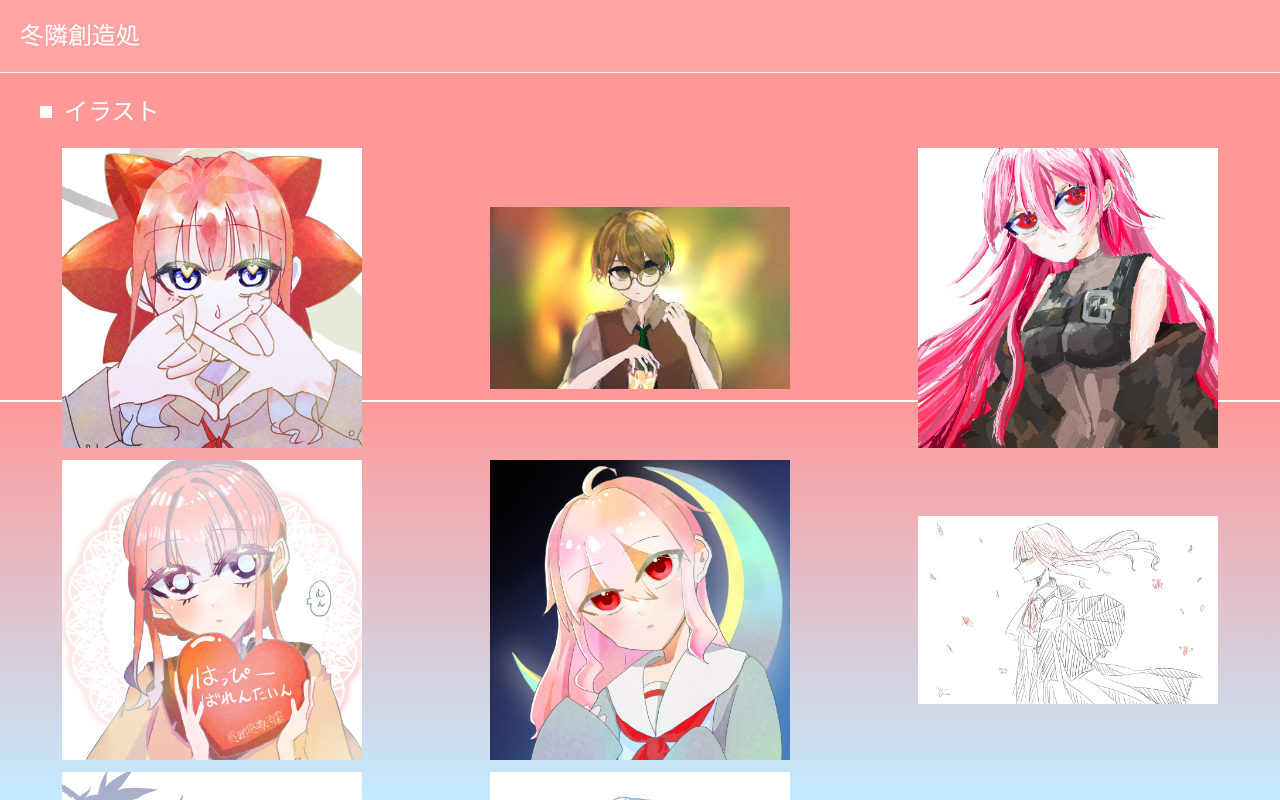
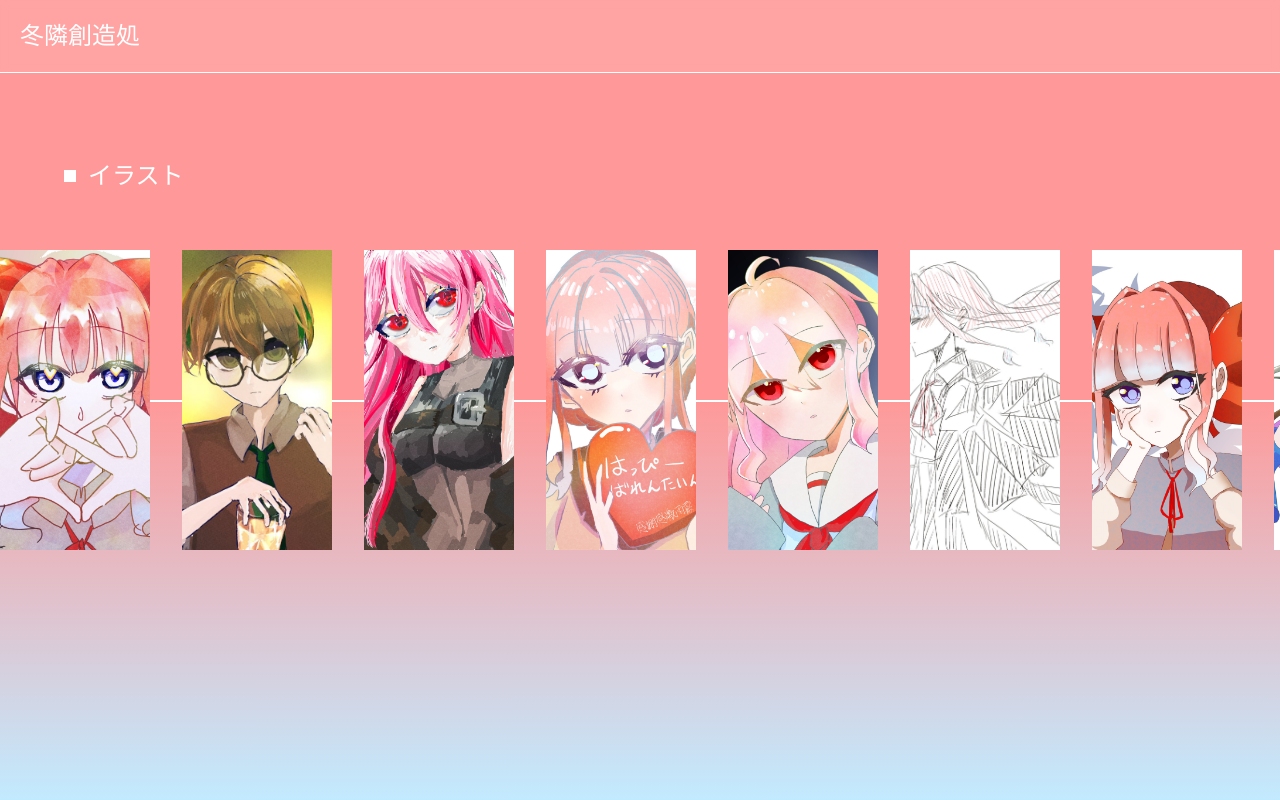
Before and after one commit to VOWAC/atori-portfolio, a Next.js app: page /Illustration in a window 1280 px wide. Built offline with nearby package versions, Linux system fonts and the light colour scheme.

Commit message:
added mobile toggle

```diff
--- a/src/app/Illustration/page.tsx
+++ b/src/app/Illustration/page.tsx
@@ -1,4 +1,6 @@
-import React from 'react';
+'use client';
+
+import React, { useState, useEffect } from 'react';
 import Illust from './illust';
 import Title from '../title';
 import IllustMobile from './illustMobile';
@@ -15,31 +17,59 @@ const Page = () => {
     '/Illustrations/oritatamigasa.jpg',
   ];
 
+  // ウィンドウ幅を監視するための状態
+  const [isMobile, setIsMobile] = useState(false);
+
+  // ウィンドウ幅の変更を監視
+  useEffect(() => {
+    const handleResize = () => {
+      setIsMobile(window.innerWidth < 1200);
+    };
+
+    // コンポーネントマウント時に実行
+    handleResize();
+
+    // ウィンドウサイズが変更された時に実行
+    window.addEventListener('resize', handleResize);
+
+    // クリーンアップ関数
+    return () => window.removeEventListener('resize', handleResize);
+  }, []);
+
   return (
-    // <div className='overflow-x min-w-fit'>
-    // <div className='absolute top-40 left-[5%]'>
-    //   <Title title="イラスト" />
-    //   </div>
-    //   <div className="border-[1px] border-white w-full fixed top-1/2 -z-50" />
-    //   <div className="flex justify-center items-center h-screen group relative space-x-8">
-    //     {imagePaths.map((path, i) => (
-    //       <Illust key={i} src={path} />
-    //     ))}
-    //   </div>
-    // </div>
-    <div className='mt-24'>
-      <div className='ml-10'>
+    <div>
+      {isMobile ? (
+        // モバイル用のレイアウト
+        <div className="mt-24">
+          <div className="ml-10">
             <Title title="イラスト" />
           </div>
+          <div>
             <div className="mt-5">
               <div className="border-[1px] border-white w-full fixed top-1/2 -z-50" />
-        <div className='w-screen grid place-items-center grid-cols-1 gap-y-3 gap-x-1 md:grid-cols-2 lg:grid-cols-3'>
+              <div className="w-screen grid place-items-center grid-cols-1 gap-y-3 gap-x-1 md:grid-cols-2 lg:grid-cols-3">
                 {imagePaths.map((path, i) => (
                   <IllustMobile key={i} src={path} />
                 ))}
               </div>
             </div>
           </div>
+        </div>
+      ) : (
+        // PC用のレイアウト
+        <div className="overflow-x min-w-fit">
+          <div className="absolute top-40 left-[5%]">
+            <Title title="イラスト" />
+          </div>
+          <div className="border-[1px] border-white w-full fixed top-1/2 -z-50" />
+          <div className="flex justify-center items-center h-screen group relative space-x-8">
+            {imagePaths.map((path, i) => (
+              <Illust key={i} src={path} />
+            ))}
+          </div>
+        </div>
+      )}
+    </div>
   );
 };
 
```
Lines whose indentation alone changed are shown as unchanged.
